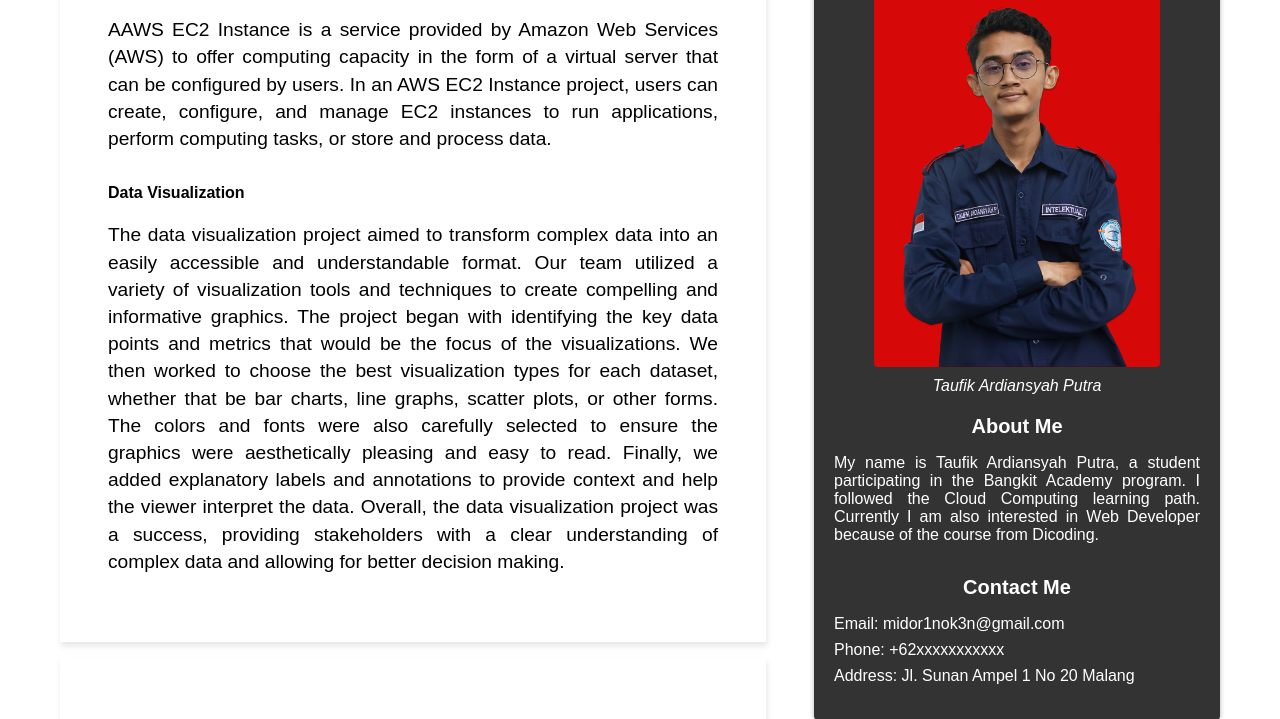
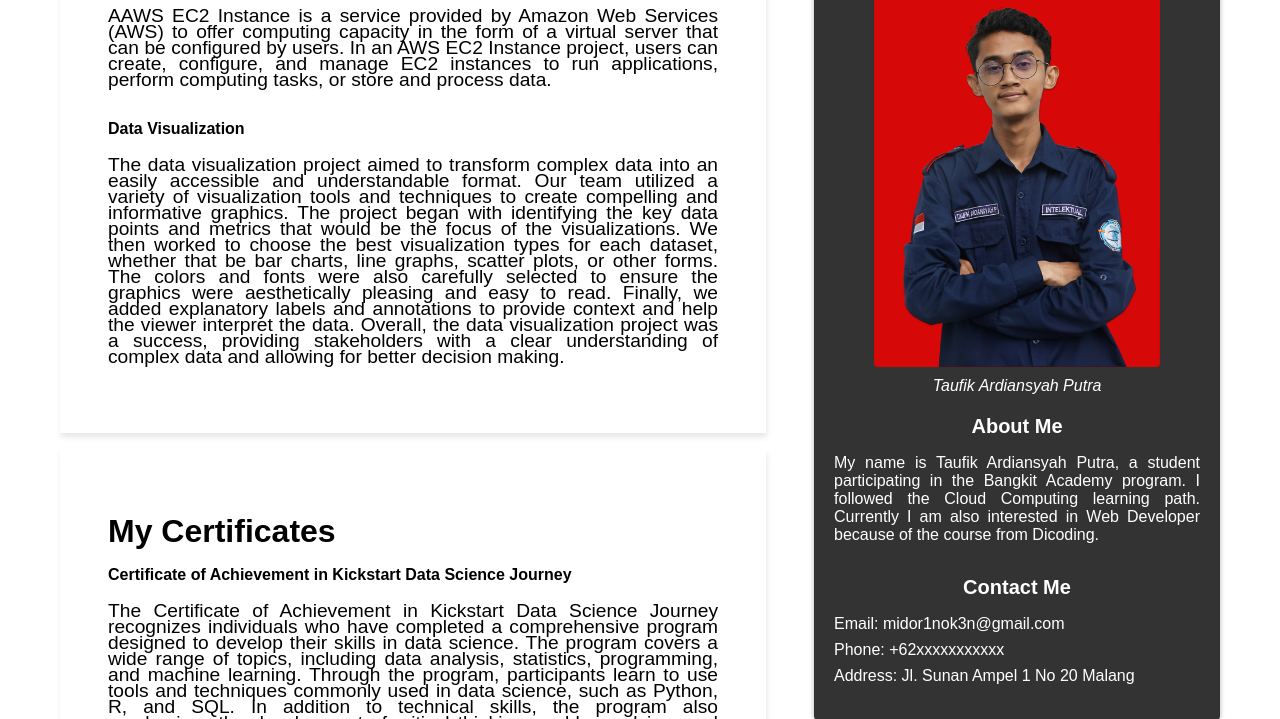
Before and after one commit to MidoriNoKen/myPortofolio, a plain HTML site: page index.html in a window 1280 px wide. Shown: the part 523-1242 px from the top of the page. Drawn offline with Linux system fonts and the light colour scheme.

Commit message:
Font size on Article section

```diff
--- a/style.css
+++ b/style.css
@@ -94,7 +94,7 @@ article {
 }
 
 article h2 {
-    font-size: 2.5rem;
+    font-size: 2rem;
     margin-block: 1rem;
 }
 
@@ -108,7 +108,7 @@ article h3 {
 }
 
 article p {
-    line-height: 1.7rem;
+    line-height: 1rem;
     font-size: 1.2rem;
     text-align: justify;
 }
```
